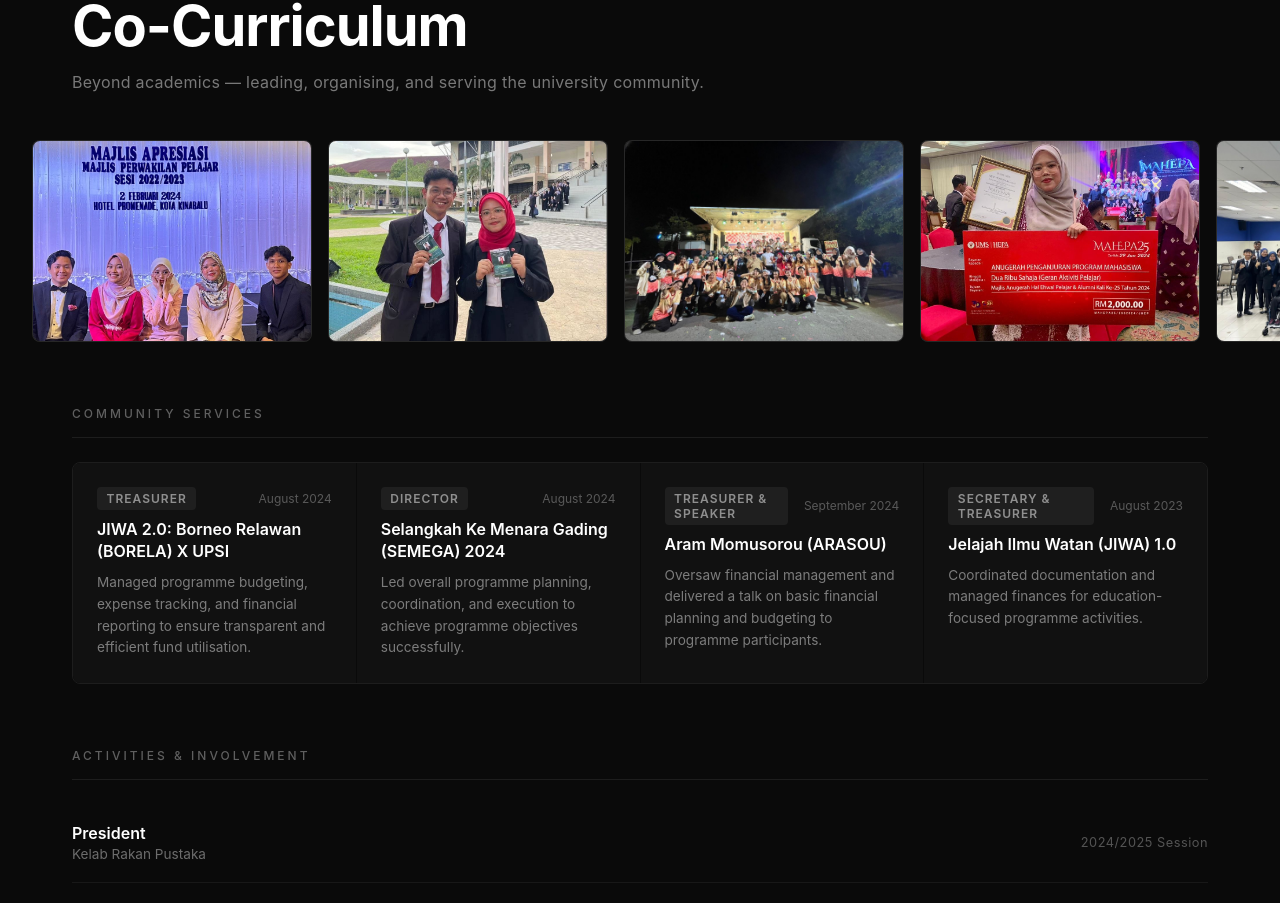
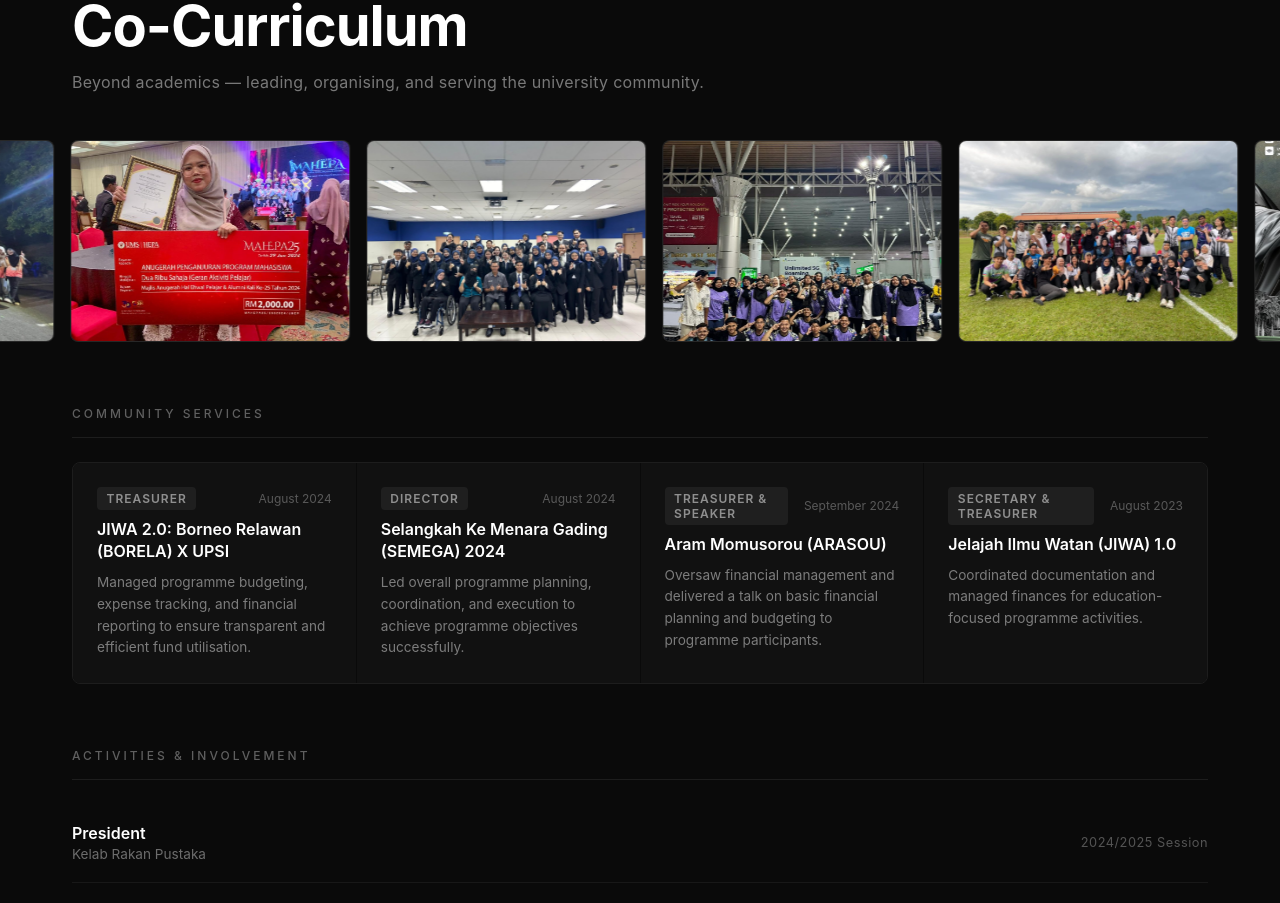
Before and after one commit to moondianzz/nuruldiana-portfolio, a React (Create React App) app: page / in a window 1280 px wide. Shown: the part 10840-11743 px from the top of the page. Built offline with nearby package versions, Linux system fonts and the light colour scheme.

Commit message:
Make co-curriculum photo gallery auto-scroll infinitely

```diff
--- a/src/components/Cocurriculum.css
+++ b/src/components/Cocurriculum.css
@@ -21,27 +21,24 @@
 /* Photo strip */
 .photo-strip-wrapper {
   width: 100%;
-  overflow-x: auto;
-  overflow-y: hidden;
+  overflow: hidden;
   margin-bottom: 4rem;
-  cursor: grab;
-  -webkit-overflow-scrolling: touch;
-  scrollbar-width: none;
 }
 
-.photo-strip-wrapper::-webkit-scrollbar {
-  display: none;
-}
-
-.photo-strip-wrapper:active {
-  cursor: grabbing;
+.photo-strip-wrapper:hover .photo-strip {
+  animation-play-state: paused;
 }
 
 .photo-strip {
   display: flex;
   gap: 1rem;
-  padding: 0 2rem;
   width: max-content;
+  animation: photo-scroll 35s linear infinite;
+}
+
+@keyframes photo-scroll {
+  0% { transform: translateX(0); }
+  100% { transform: translateX(-50%); }
 }
 
 .photo-card {
--- a/src/components/Cocurriculum.js
+++ b/src/components/Cocurriculum.js
@@ -89,7 +89,7 @@ const Cocurriculum = () => {
       {/* Horizontally scrollable photo strip */}
       <div className="photo-strip-wrapper">
         <div className="photo-strip">
-          {photos.map((src, i) => (
+          {[...photos, ...photos].map((src, i) => (
             <div key={i} className="photo-card">
               <img src={src} alt={`Activity ${i + 1}`} />
             </div>
```
